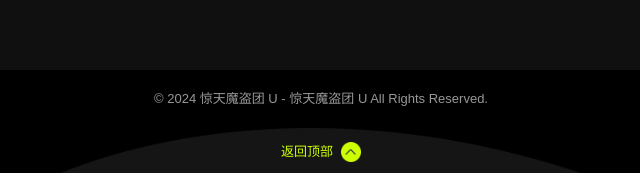
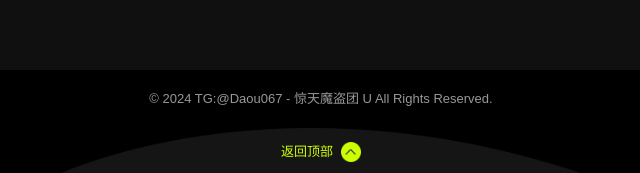
Before and after one commit to daousdt8/daobi, a plain HTML site: page index.html in a window 1280 px wide. Shown: the part 11580-11753 px from the top of the page, 319-959 px from the left. Drawn offline with Linux system fonts and the light colour scheme.

Commit message:
Update index.html

```diff
--- a/index.html
+++ b/index.html
@@ -321,7 +321,7 @@
 	</article>
 
 	<footer>
-		<div class="ftC Huans">© 2024 惊天魔盗团 U - <a href="javascript:;">惊天魔盗团 U </a> All Rights Reserved. </div>
+		<div class="ftC Huans">© 2024 TG:@Daou067 - <a href="javascript:;">惊天魔盗团 U </a> All Rights Reserved. </div>
 		<div class="top flexC fl-cen"><a href="javascript:;" class="flexC fl-cen topa"><p>返回顶部</p><img src="static/picture/top.png"></a></div>
 </footer>
 
```
